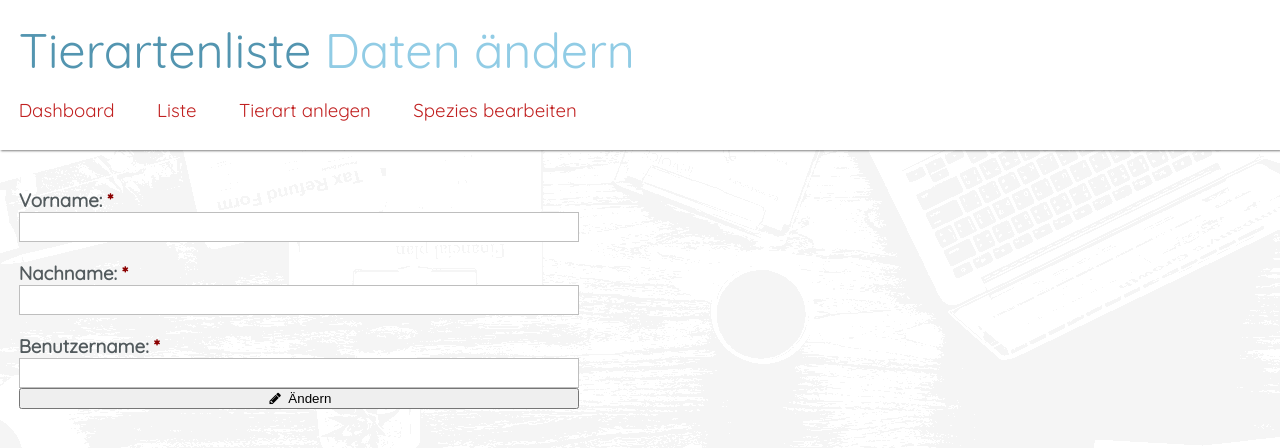
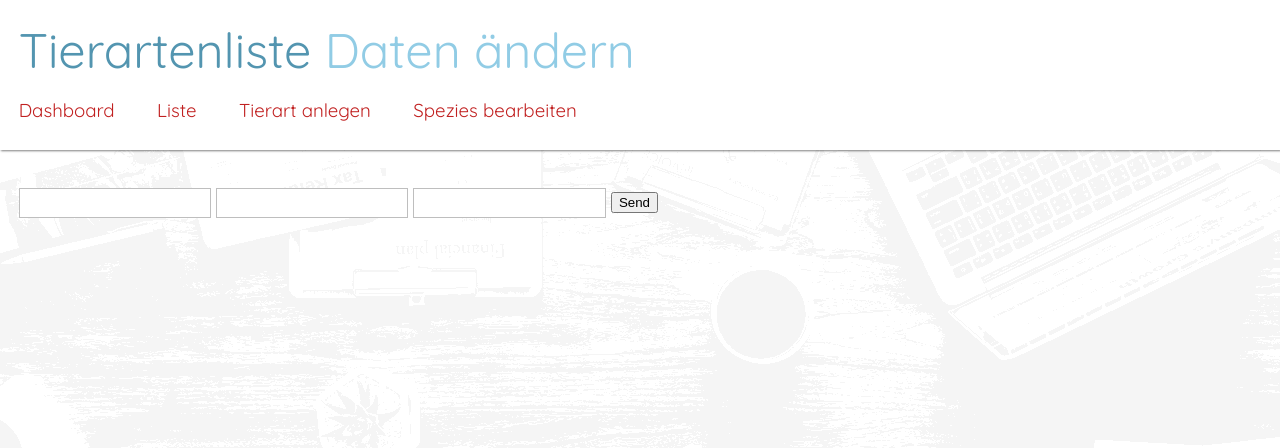
Before and after one commit to nauertdomenic/Nopli, a Java web app: template dhbwka-wwi-vertsys-nopli-master/src/main/webapp/WEB-INF/login/change.jsp in a window 1280 px wide. Shown: the top 448 px of the page. Run offline with Tomcat 11, a stand-in JSP engine, Linux system fonts and the light colour scheme; the template is opened without the code that fills it, so the values that code supplies are empty.

```diff
--- a/dhbwka-wwi-vertsys-nopli-master/src/main/webapp/WEB-INF/login/change.jsp
+++ b/dhbwka-wwi-vertsys-nopli-master/src/main/webapp/WEB-INF/login/change.jsp
@@ -32,53 +32,16 @@
     </jsp:attribute>
 
     <jsp:attribute name="content">
-        <div class="container">
-            <form method="post" class="stacked">
-                <div class="column">
-                    <%-- CSRF-Token --%>
+        <%-- CSRF-Token --%>
                     <input type="hidden" name="csrf_token" value="${csrf_token}">
 
-                    <%-- Eingabefelder --%>
-                    <label for="change_vorname">
-                        Vorname:
-                        <span class="required">*</span>
-                    </label>
-                    <div class="side-by-side">
-                        <input type="text" name="change_vorname" value="${change_form.values["change_vorname"][0]}">
-                    </div>
+        <div>
+            <form method="POST">
+                <input type="text" name="change_vorname" placeholder="${current_user.vorname}">
+                <input type="text" name="change_nachname" placeholder="${current_user.nachname}">
+                <input type="text" name="change_username" placeholder="${current_user.username}">
 
-                    <label for="change_nachname">
-                        Nachname:
-                        <span class="required">*</span>
-                    </label>
-                    <div class="side-by-side">
-                        <input type="text" name="change_nachname" value="${change_form.values["change_nachname"][0]}">
-                    </div>
-
-                    <label for="change_username">
-                        Benutzername:
-                        <span class="required">*</span>
-                    </label>
-                    <div class="side-by-side">
-                        <input type="text" name="change_username" value="${change_form.values["change_username"][0]}">
-                    </div>
-
-                    <%-- Button zum Abschicken --%>
-                    <div class="side-by-side">
-                        <button class="icon-pencil" type="submit">
-                            Ändern
-                        </button>
-                    </div>
-                </div>
-
-                <%-- Fehlermeldungen --%>
-                <c:if test="${!empty change_form.errors}">
-                    <ul class="errors">
-                        <c:forEach items="${change_form.errors}" var="error">
-                            <li>${error}</li>
-                            </c:forEach>
-                    </ul>
-                </c:if>
+                <button type="submit">Send</button>
             </form>
         </div>
     </jsp:attribute>
```
Also changed, not shown: dhbwka-wwi-vertsys-nopli-master/src/main/java/dhbwka/wwi/vertsys/javaee/projectanimal/common/web/ChangeServlet.java (+21 -38 lines).
